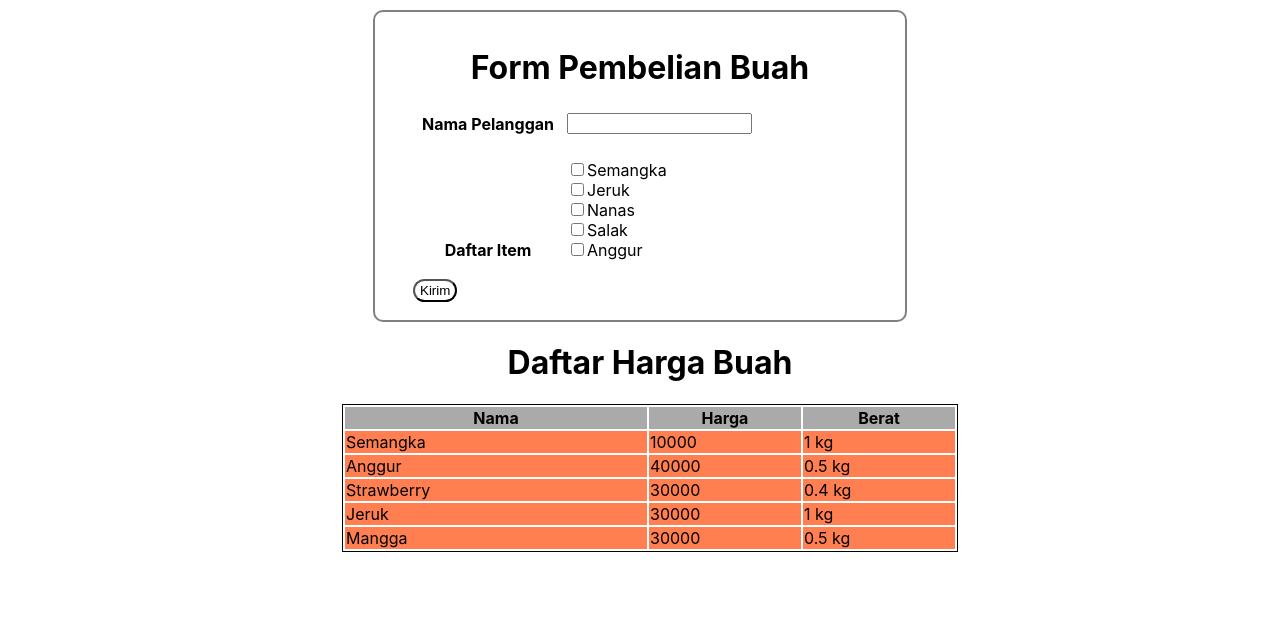
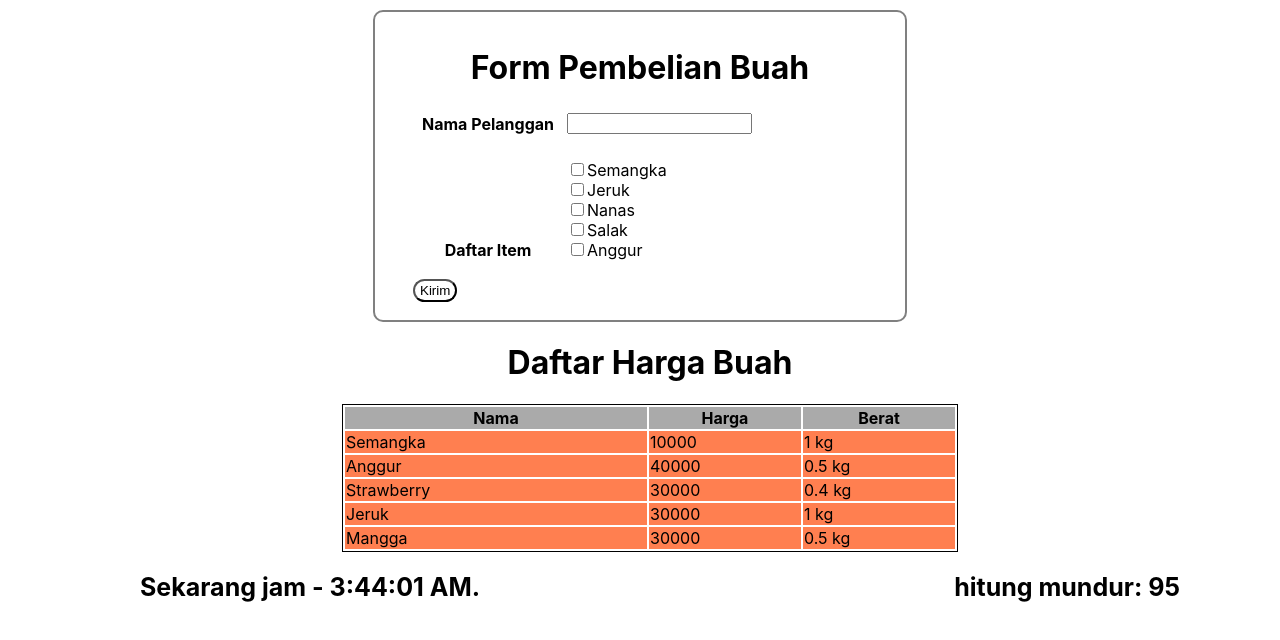
Before and after one commit to yoursemicolon/basic-reactjs, a React (Create React App) app in the folder tugas-Harian-Part-2/: page / in a window 1280 px wide. Shown: the top 640 px of the page. Built offline with nearby package versions, Linux system fonts and the light colour scheme.

Commit message:
Update src/App.js

```diff
--- a/tugas-Harian-Part-2/src/App.js
+++ b/tugas-Harian-Part-2/src/App.js
@@ -1,12 +1,14 @@
 import './App.css';
 import TabelBuah from './Tugas-10/TabelBuah';
 import AppTable from './Tugas-9/AppTable';
+import Timer from './Tugas-11/Timer'
 
 function App() {
   return (
     <div>
       <AppTable/>
       <TabelBuah/>
+      <Timer/>
     </div>
   );
 }
```
